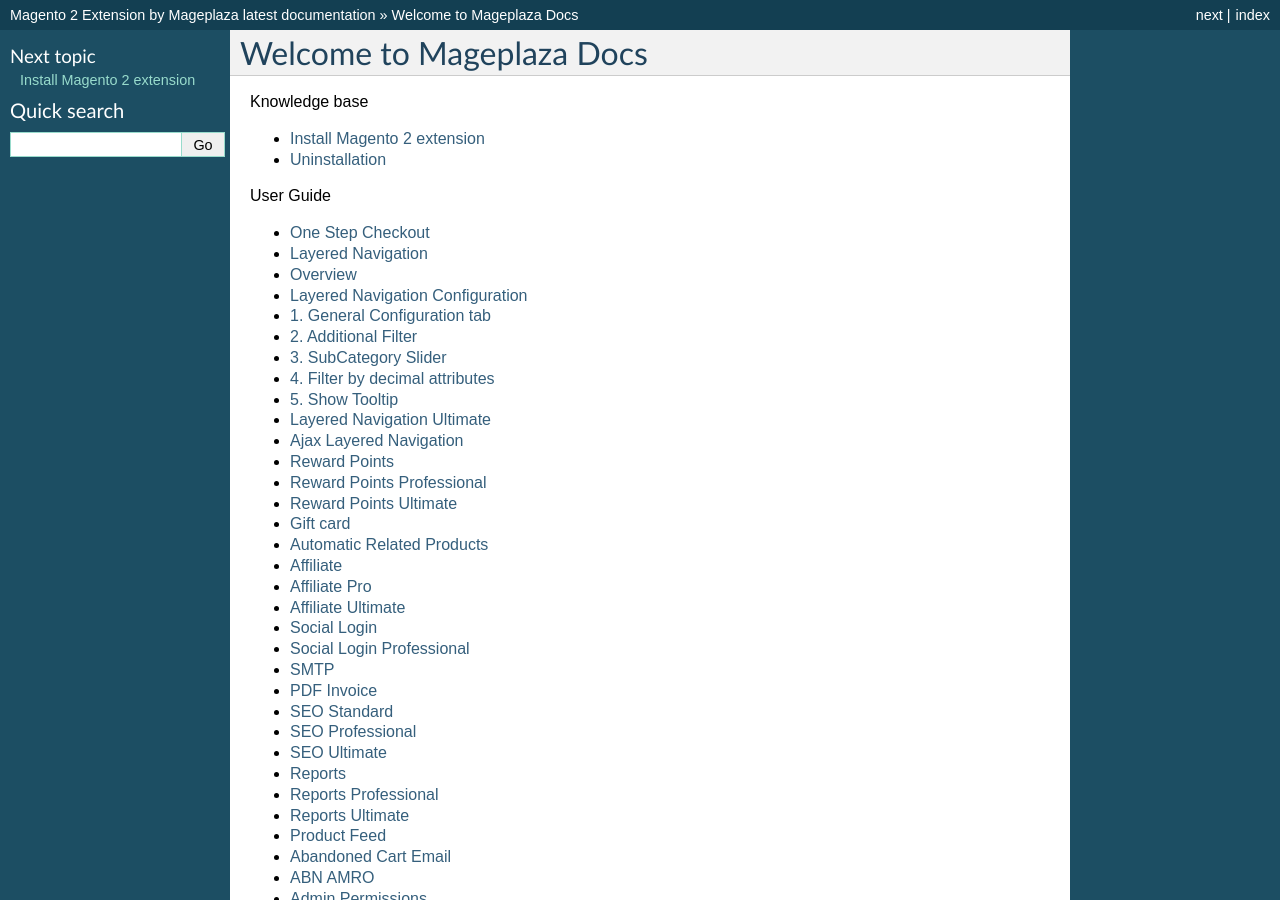
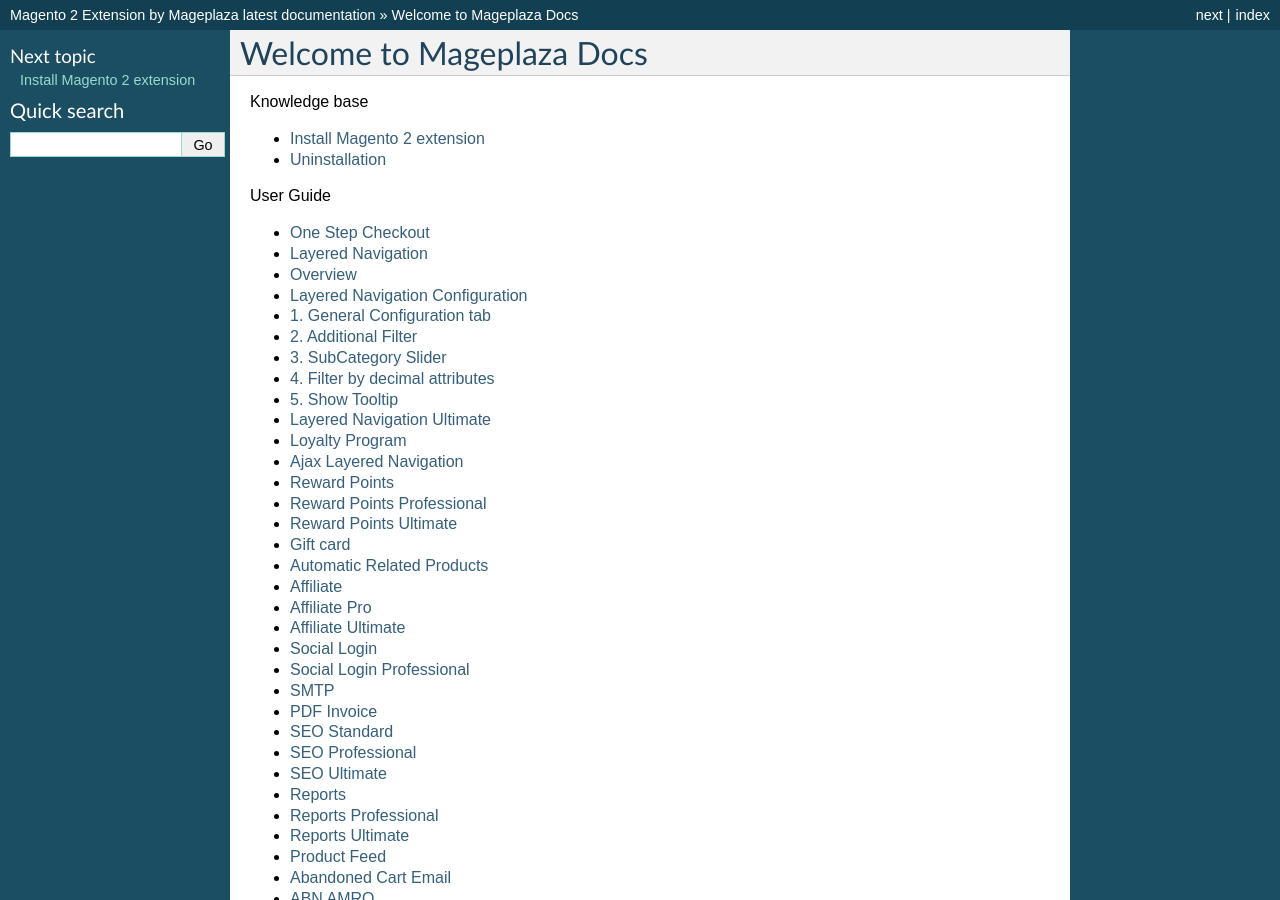
Before and after one commit to magepages/mpdocs, a Sphinx documentation site: the page built from docs/index.rst, in a window 1280 px wide and 900 px high. Built offline with Sphinx 7.4.7, drawn with Linux system fonts in a browser that asks for light colours; pages that are not in the unit, such as notebooks, are missing from menus.

Commit message:
Update index.rst

```diff
--- a/docs/index.rst
+++ b/docs/index.rst
@@ -22,6 +22,7 @@
    layered-navigation-m2/index
    layered-navigation-pro/index
    layered-navigation-ultimate/index
+   loyalty-program/index
    ajax-layered-navigation/index
    reward-points/index
    reward-points-pro/index
```
